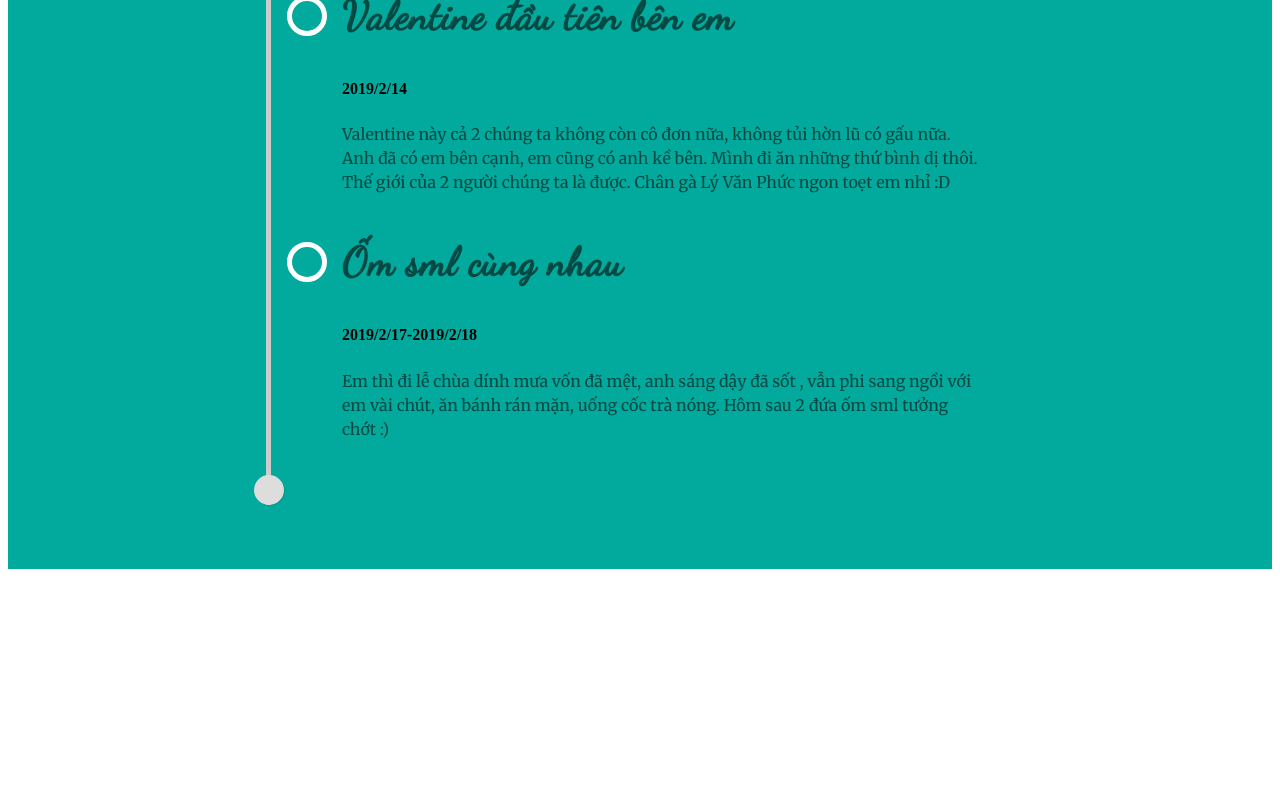
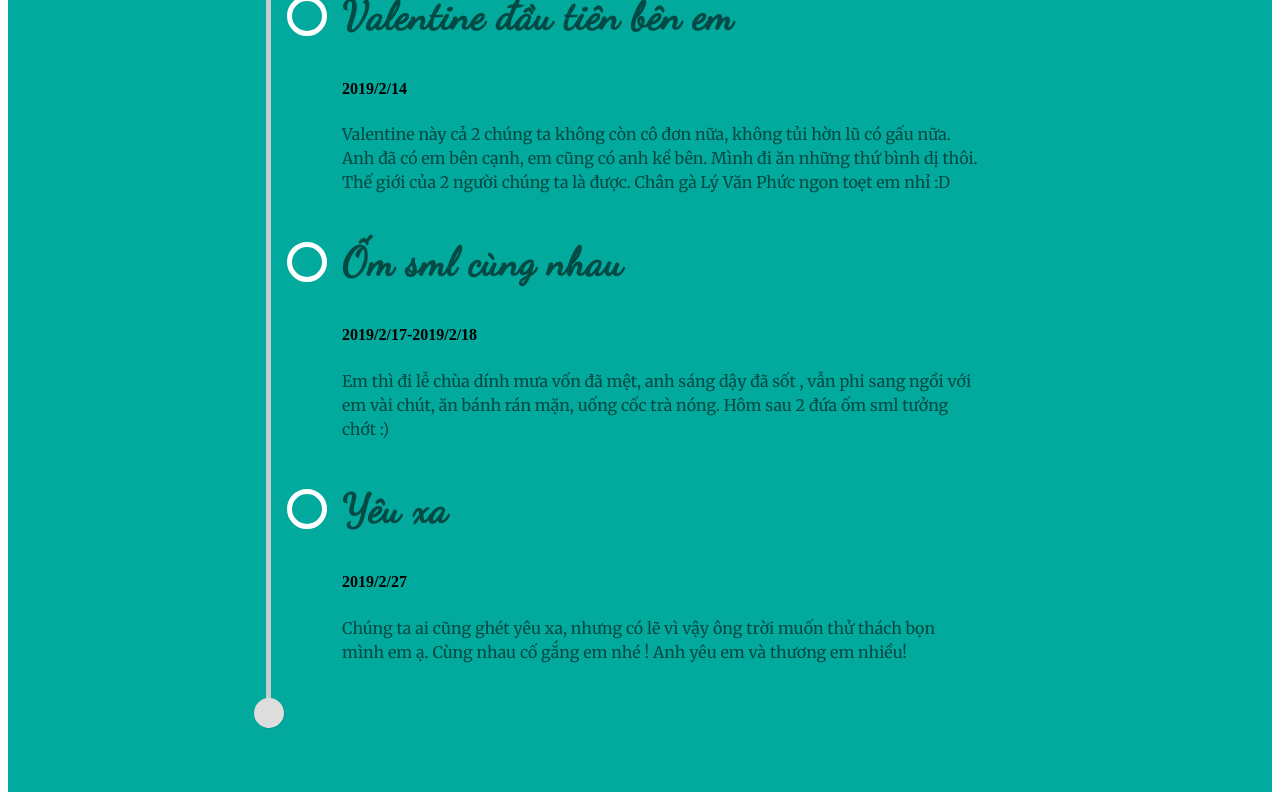
Before and after one commit to bachdx2812/my-queen-sc, a Vue app: page / in a window 1280 px wide. Shown: the part 3811-4611 px from the top of the page. Before the commit the page ends 4388 px from the top, so only its background shows below. Built offline with nearby package versions, Linux system fonts and the light colour scheme.

Commit message:
add event

```diff
--- a/src/components/HelloWorld.vue
+++ b/src/components/HelloWorld.vue
@@ -87,6 +87,11 @@ export default {
               time: '2019/2/17-2019/2/18',
               content: 'Em thì đi lễ chùa dính mưa vốn đã mệt, anh sáng dậy đã sốt , vẫn phi sang ngồi với em vài chút, ăn bánh rán mặn, uống cốc trà nóng. Hôm sau 2 đứa ốm sml tưởng chớt :)',
             },
+            {
+              title: 'Yêu xa',
+              time: '2019/2/27',
+              content: 'Chúng ta ai cũng ghét yêu xa, nhưng có lẽ vì vậy ông trời muốn thử thách bọn mình em ạ. Cùng nhau cố gắng em nhé ! Anh yêu em và thương em nhiều!',
+            },
       ]
     }
   }
```
